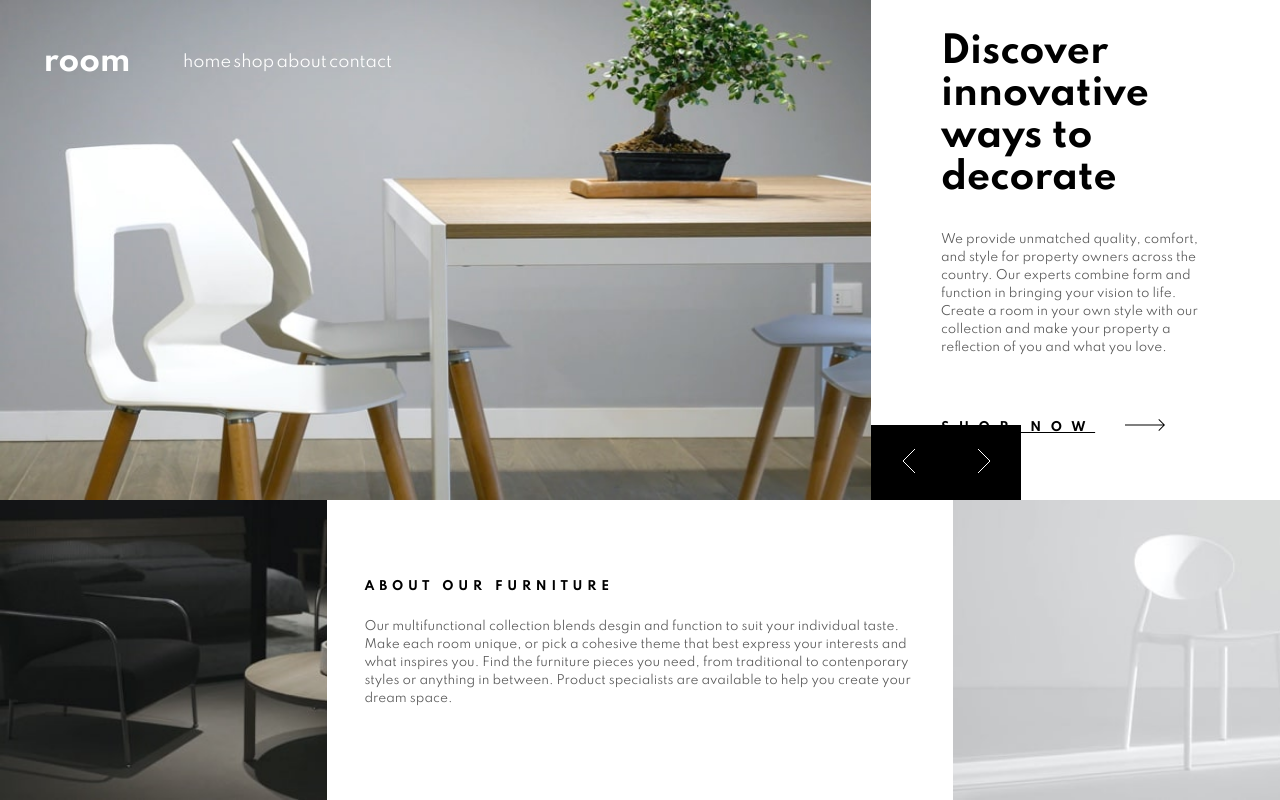
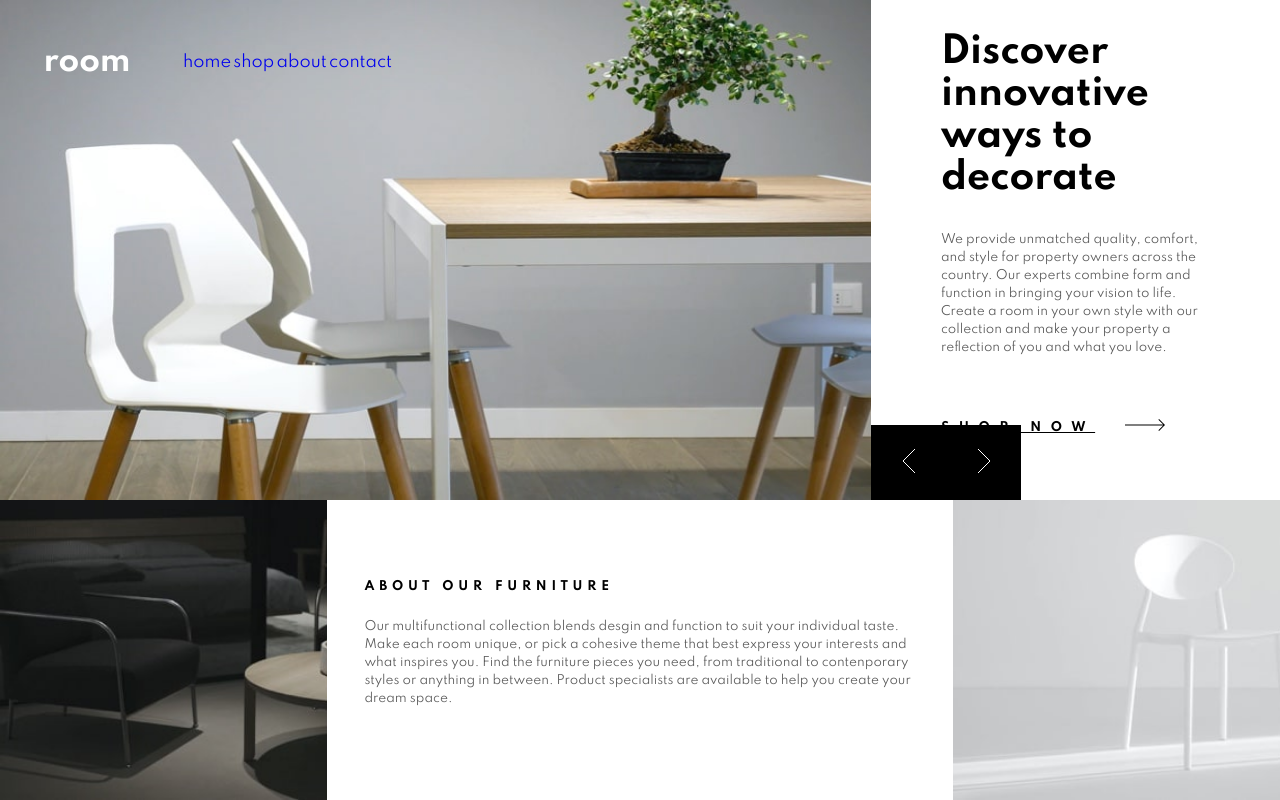
Before and after one commit to brandonrainey/room-homepage, a Next.js app: page / in a window 1280 px wide. Built offline with nearby package versions, Linux system fonts and the light colour scheme.

Commit message:
a tag changes

```diff
--- a/components/DesktopMenu.js
+++ b/components/DesktopMenu.js
@@ -38,25 +38,25 @@ export default function DesktopMenu() {
   return (
     <nav className="desktopMenu">
       <div className="navWrapper">
-        <a className="desktopMenuItem" onClick={handleHomeClick}>
+        <a className="desktopMenuItem" onClick={handleHomeClick} href='/'>
           home
         </a>
         <div className={`${navItem === 0 ? "homeSelected" : ""}`}></div>
       </div>
       <div className="navWrapper">
-        <a className="desktopMenuItem" onClick={handleShopClick}>
+        <a className="desktopMenuItem" onClick={handleShopClick} href='/'>
           shop
         </a>
         <div className={`${navItem === 1 ? "shopSelected" : ""}`}></div>
       </div>
       <div className="navWrapper">
-        <a className="desktopMenuItem" onClick={handleAboutClick}>
+        <a className="desktopMenuItem" onClick={handleAboutClick} href='/'>
           about
         </a>
         <div className={`${navItem === 2 ? "aboutSelected" : ""}`}></div>
       </div>
       <div className="navWrapper">
-        <a className="desktopMenuItem" onClick={handleContactClick}>
+        <a className="desktopMenuItem" onClick={handleContactClick} href='/'>
           contact
         </a>
         <div className={`${navItem === 3 ? "contactSelected" : ""}`}></div>
--- a/styles/globals.css
+++ b/styles/globals.css
@@ -324,10 +324,18 @@ body {
   }
 }
 
-a {
+.shopButton {
   color: inherit
 }
 
-a:visited {
+.shopButton:visited {
   color: black;
 }
+
+.desktopMenuItem {
+  text-decoration: none;
+}
+
+.desktopMenuItem:visited {
+  color: inherit;
+}
```
